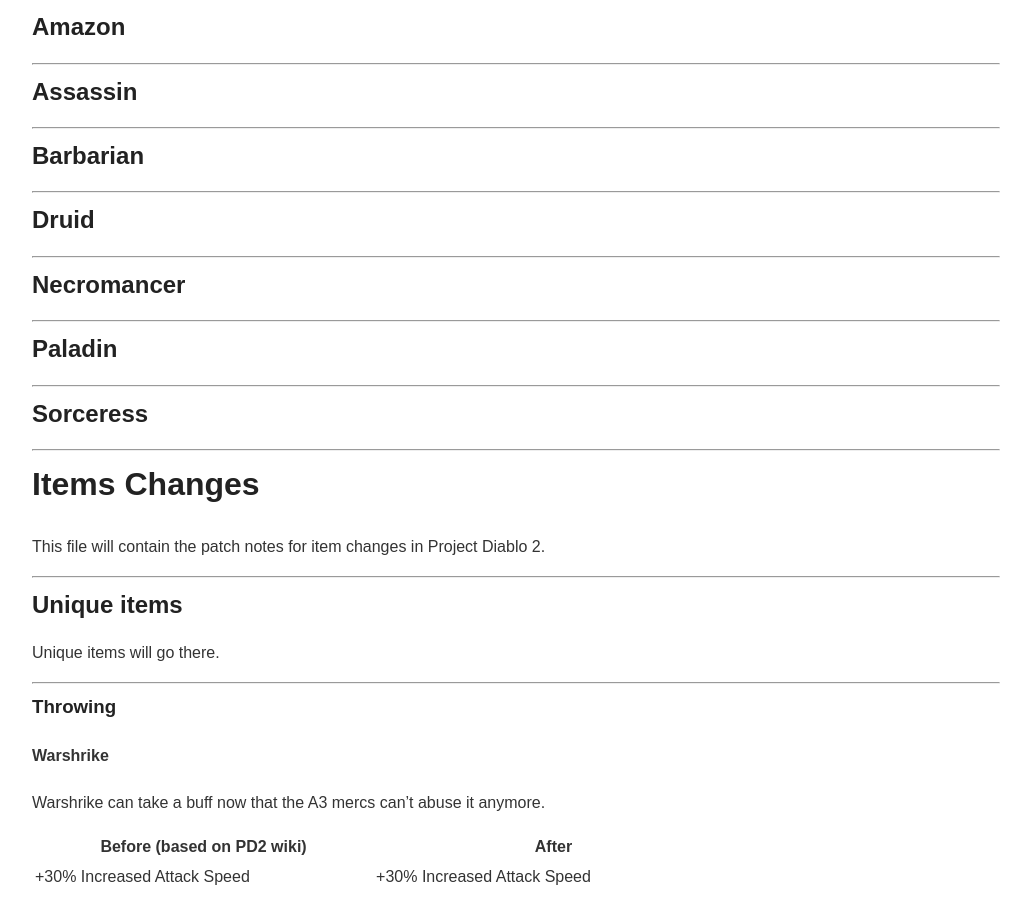
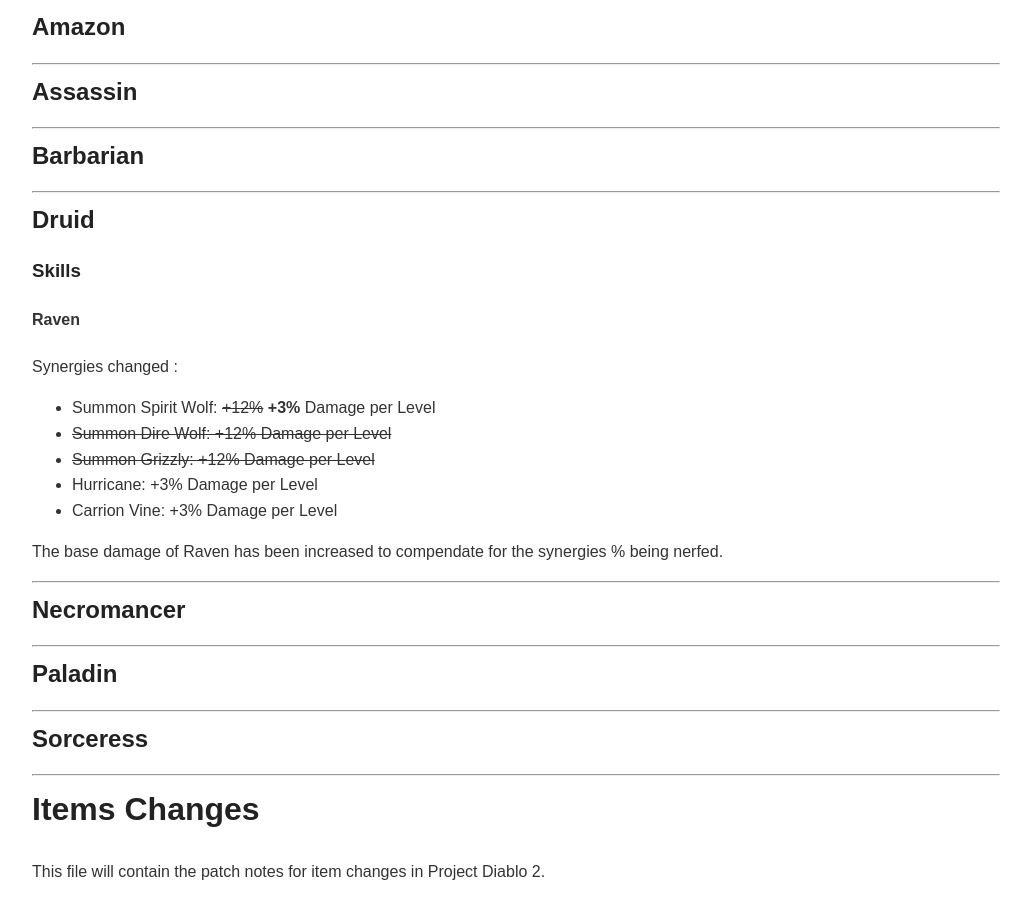
Before and after one commit to zagd3m/patchnotes, a Jekyll site: the page built from docs/full-notes.md, in a window 1280 px wide and 900 px high, scrolled down 335 px. Shown: the whole window, without its empty margins (124-1155 px from the left). Built offline with Jekyll 4.4.1, drawn with Linux system fonts in a browser that asks for light colours.

Commit message:
Raven change pushed.

```diff
--- a/docs/_includes/patch-sections/classes_druid.md
+++ b/docs/_includes/patch-sections/classes_druid.md
@@ -1 +1,15 @@
 ## Druid
+
+### Skills
+
+#### Raven
+
+Synergies changed :
+
+- Summon Spirit Wolf: ~~+12%~~ **+3%** Damage per Level
+- ~~Summon Dire Wolf: +12% Damage per Level~~
+- ~~Summon Grizzly: +12% Damage per Level~~
+- Hurricane: +3% Damage per Level
+- Carrion Vine: +3% Damage per Level
+
+The base damage of Raven has been increased to compendate for the synergies % being nerfed.
```
Also changed, not shown: docs/Gemfile.lock.
